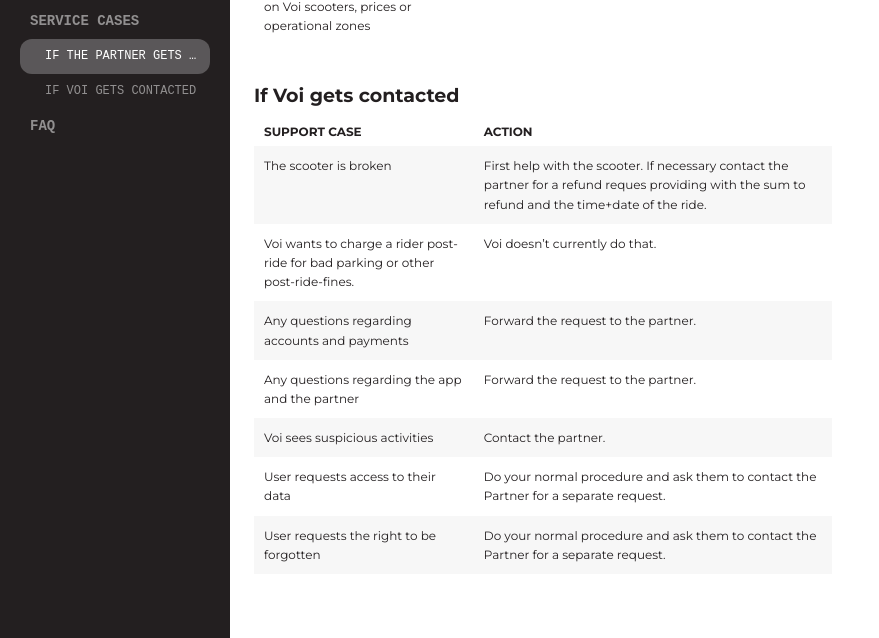
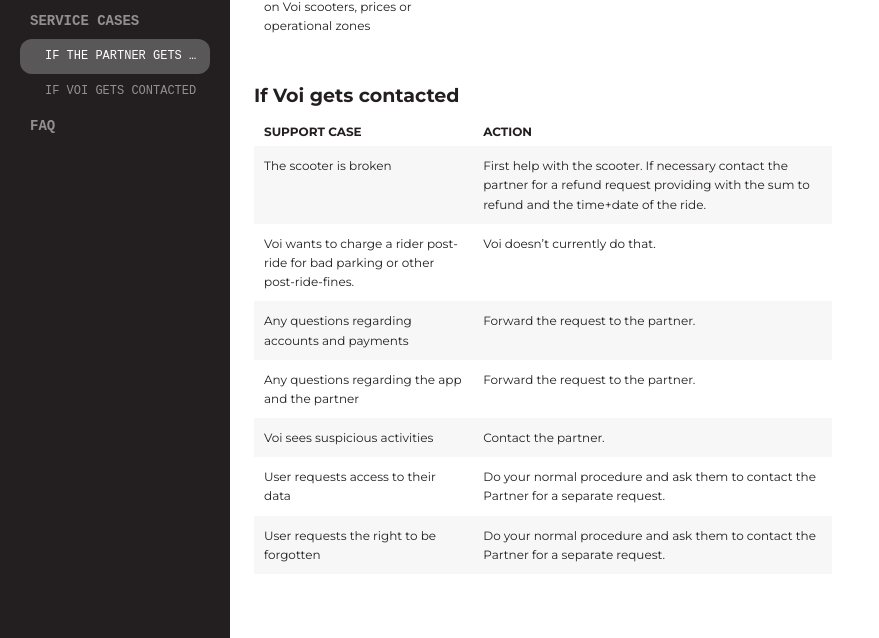
Before and after one commit to voi-api/voi-api.github.io, a Jekyll site: the page built from customer-support.md, in a window 1280 px wide and 900 px high, scrolled down 4295 px. Shown: the part 151-789 px from the top of the window, without its empty margins (0-879 px from the left). Built offline with Jekyll 4.4.1, drawn with Linux system fonts in a browser that asks for light colours; some web fonts are replaced.

Commit message:
Update customer-support.md

```diff
--- a/customer-support.md
+++ b/customer-support.md
@@ -104,7 +104,7 @@ Examples of insignificant issues: not working bell, no kickstand, slow Internet
 
 |Support case | Action |
 |---|---|
-|The scooter is broken|First help with the scooter. If necessary contact the partner for a refund reques providing with the sum to refund and the time+date of the ride.|
+|The scooter is broken|First help with the scooter. If necessary contact the partner for a refund request providing with the sum to refund and the time+date of the ride.|
 |Voi wants to charge a rider post-ride for bad parking or other post-ride-fines.|Voi doesn't currently do that.|
 |Any questions regarding accounts and payments|Forward the request to the partner.|
 |Any questions regarding the app and the partner|Forward the request to the partner.|
```
